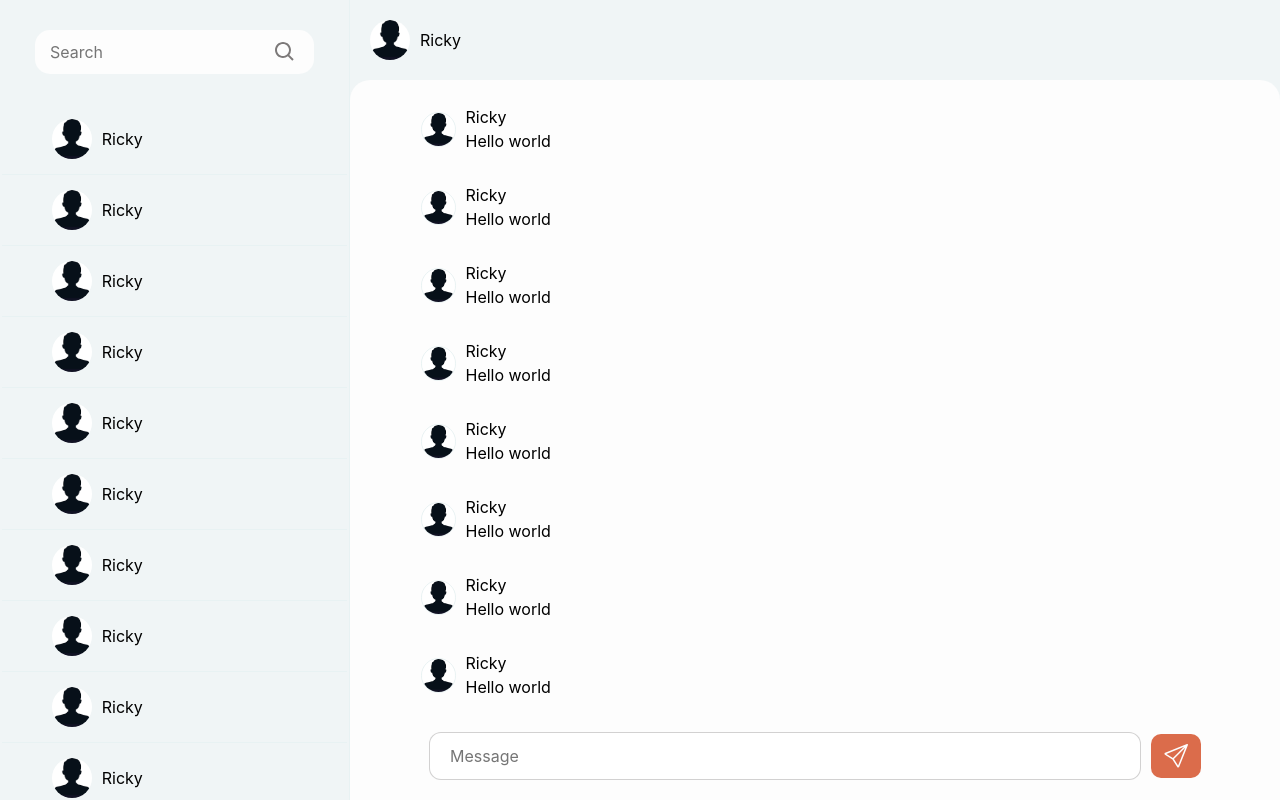
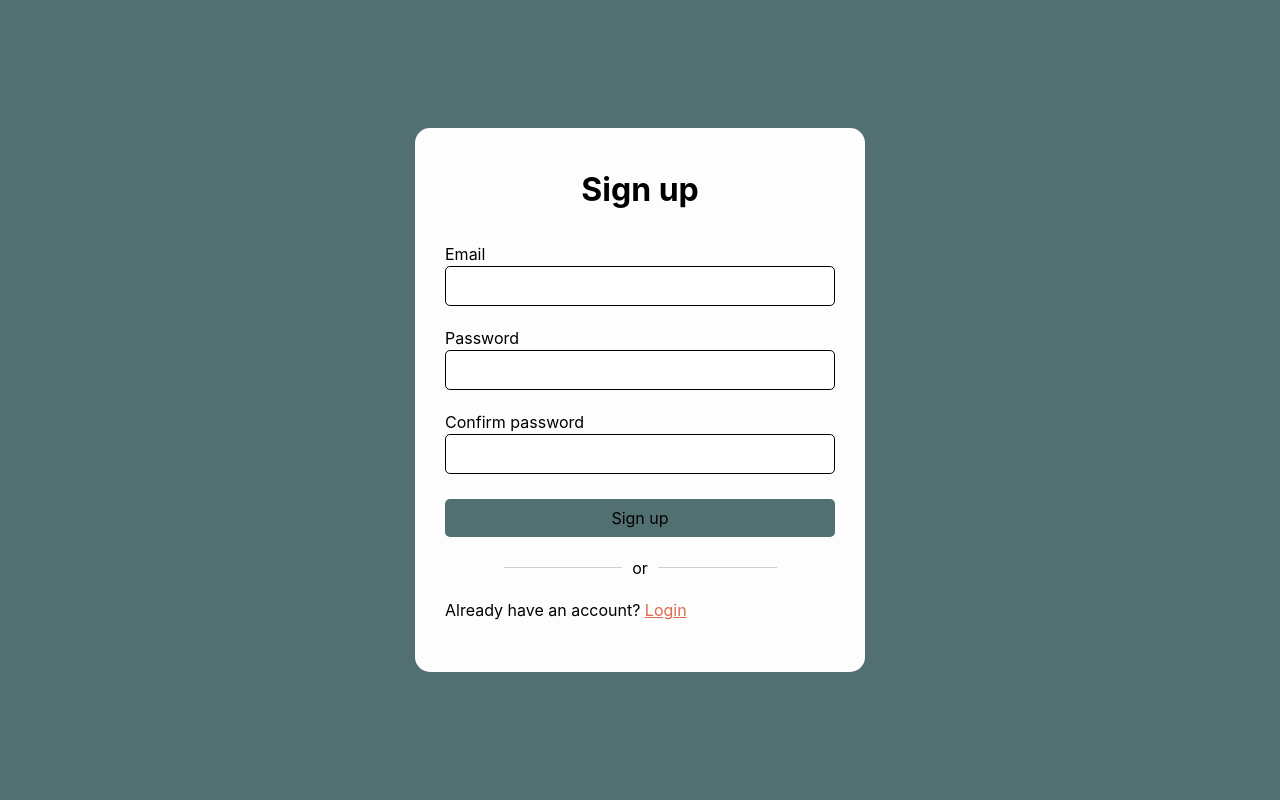
Before and after one commit to slavangrch/secure-messenger, a React (Vite) app in the folder frontend/: page / in a window 1280 px wide. Built offline with nearby package versions, Linux system fonts and the light colour scheme.

Commit message:
client side form validation

```diff
--- a/frontend/package.json
+++ b/frontend/package.json
@@ -12,7 +12,8 @@
   "dependencies": {
     "react": "^18.2.0",
     "react-dom": "^18.2.0",
-    "react-icons": "^5.0.1"
+    "react-icons": "^5.0.1",
+    "react-router-dom": "^6.22.3"
   },
   "devDependencies": {
     "@types/react": "^18.2.66",
--- a/frontend/src/App.jsx
+++ b/frontend/src/App.jsx
@@ -6,9 +6,9 @@ import Signup from './pages/Signup';
 function App() {
   return (
     <>
-      <Main></Main>
+      {/* <Main></Main> */}
       {/* <Login></Login> */}
-      {/* <Signup></Signup> */}
+      <Signup></Signup>
     </>
   );
 }
--- a/frontend/src/components/Auth/FormStyle.module.css
+++ b/frontend/src/components/Auth/FormStyle.module.css
@@ -24,6 +24,10 @@ h1 {
     border-radius: 5px;
     border: 1px solid black;
     font: inherit;
+}
+
+.inputField input.invalid {
+    border: 1px solid red;
 }
 
 .btn {
--- a/frontend/src/components/Auth/LoginForm.jsx
+++ b/frontend/src/components/Auth/LoginForm.jsx
@@ -1,16 +1,52 @@
 import { BsSlashSquare } from 'react-icons/bs';
 import classes from './FormStyle.module.css';
+import { validateEmail, validatePassword } from '../../utils/validateInput';
+import { useState } from 'react';
 export default function LoginForm() {
+  const [inputIsInvalid, setInputIsInvalid] = useState({
+    email: false,
+    password: false,
+  });
+  function handleSubmit(event) {
+    event.preventDefault();
+    const fd = new FormData(event.target);
+    const data = Object.fromEntries(fd.entries());
+
+    const emailIsValid = validateEmail(data.email);
+    const passwordIsValid = validatePassword(data.password, null);
+
+    if (!emailIsValid || !passwordIsValid) {
+      setInputIsInvalid((prevState) => ({
+        email: !emailIsValid,
+        password: !passwordIsValid,
+      }));
+      return;
+    }
+
+    // Post data
+    console.log(data);
+  }
+
   return (
-    <form className={classes.form}>
+    <form className={classes.form} onSubmit={handleSubmit}>
       <h1>Login</h1>
       <div className={classes.inputField}>
         <label htmlFor="email">Email</label>
-        <input type="text" name="email" id="email" />
+        <input
+          type="text"
+          name="email"
+          id="email"
+          className={inputIsInvalid.email ? classes.invalid : ''}
+        />
       </div>
       <div className={classes.inputField}>
         <label htmlFor="password">Password</label>
-        <input type="text" name="password" id="password" />
+        <input
+          type="text"
+          name="password"
+          id="password"
+          className={inputIsInvalid.password ? classes.invalid : ''}
+        />
       </div>
       <button className={classes.btn}>Login</button>
       <div className={classes.lineContainer}>
--- a/frontend/src/components/Auth/SignupForm.jsx
+++ b/frontend/src/components/Auth/SignupForm.jsx
@@ -1,20 +1,63 @@
-import { BsSlashSquare } from 'react-icons/bs';
+// import { BsSlashSquare } from 'react-icons/bs';
 import classes from '../Auth/FormStyle.module.css';
+import { validateEmail, validatePassword } from '../../utils/validateInput';
+import { useState } from 'react';
 export default function SignupForm() {
+  const [inputIsInvalid, setInputIsInvalid] = useState({
+    email: false,
+    password: false,
+  });
+  function handleSubmit(event) {
+    event.preventDefault();
+    const fd = new FormData(event.target);
+    const data = Object.fromEntries(fd.entries());
+
+    const emailIsValid = validateEmail(data.email);
+    const passwordIsValid = validatePassword(
+      data.password,
+      data['confirmed-password']
+    );
+
+    if (!emailIsValid || !passwordIsValid) {
+      setInputIsInvalid((prevState) => ({
+        email: !emailIsValid,
+        password: !passwordIsValid,
+      }));
+      return;
+    }
+
+    // Post data
+    console.log(data);
+  }
   return (
-    <form className={classes.form}>
+    <form className={classes.form} onSubmit={handleSubmit}>
       <h1>Sign up</h1>
       <div className={classes.inputField}>
         <label htmlFor="email">Email</label>
-        <input type="text" name="email" id="email" />
+        <input
+          type="text"
+          name="email"
+          id="email"
+          className={inputIsInvalid.email ? classes.invalid : ''}
+        />
       </div>
       <div className={classes.inputField}>
         <label htmlFor="password">Password</label>
-        <input type="text" name="password" id="password" />
+        <input
+          type="text"
+          name="password"
+          id="password"
+          className={inputIsInvalid.password ? classes.invalid : ''}
+        />
       </div>
       <div className={classes.inputField}>
-        <label htmlFor="confirm-password">Confirm password</label>
-        <input type="text" name="confirm-password" id="password" />
+        <label htmlFor="confirmed-password">Confirm password</label>
+        <input
+          type="text"
+          name="confirmed-password"
+          id="password"
+          className={inputIsInvalid.password ? classes.invalid : ''}
+        />
       </div>
       <button className={classes.btn}>Sign up</button>
       <div className={classes.lineContainer}>
--- /dev/null
+++ b/frontend/src/utils/validateInput.js
@@ -0,0 +1,25 @@
+export function validateEmail(email) {
+  const index = email.indexOf('@');
+  const dotIndex = email.substring(index + 1);
+  if (!email) {
+    return false;
+  } else if (index === -1 || index === 0 || index === email.length - 1) {
+    return false;
+  } else if (dotIndex.indexOf('.') === -1) {
+    return false;
+  }
+  return true;
+}
+
+export function validatePassword(password, corfirmedPassword) {
+  if (!password) {
+    return false;
+  } else if (!corfirmedPassword) {
+    if (password !== corfirmedPassword) {
+      return false;
+    }
+  } else if (password.length < 8) {
+    return false;
+  }
+  return true;
+}
```
Also changed, not shown: 1 other file (tests, documents, lock files or other folders).
